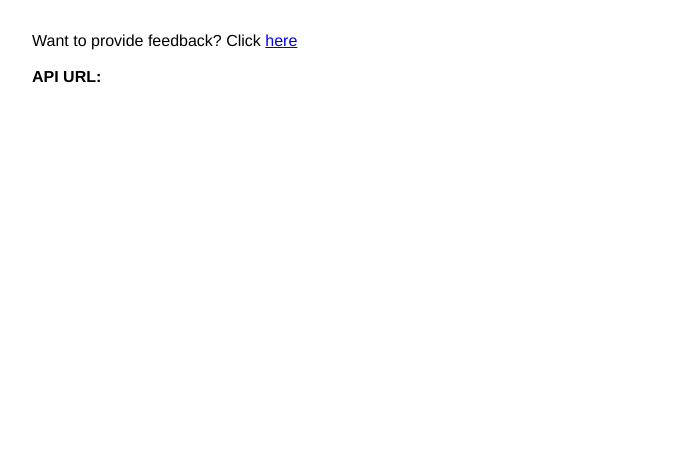
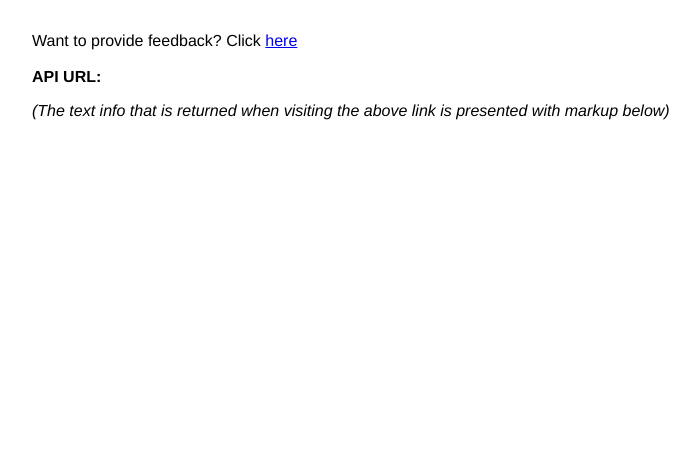
Before and after one commit to kgashok/nasa-apod-js, a plain HTML site: page index.html in a window 1280 px wide. Shown: the top 462 px of the page, without its empty margins (0-700 px from the left). Drawn offline with nearby package versions, Linux system fonts and the light colour scheme; no server answers.

Commit message:
🏝📫 Updated with Glitch

```diff
--- a/index.html
+++ b/index.html
@@ -22,6 +22,9 @@
       <br>
       <b>API URL:</b>
       <pre id="reqObject"></pre>
+      <p>
+        <i>(The text info that is returned when visiting the above link is presented with markup below)</i>
+      </p>
       <img id="apod_img_id" width="250px"/>
       <iframe id="apod_vid_id" type="text/html" width="640" height="385" frameborder="0"></iframe>
       <p id="copyright"></p>
```
